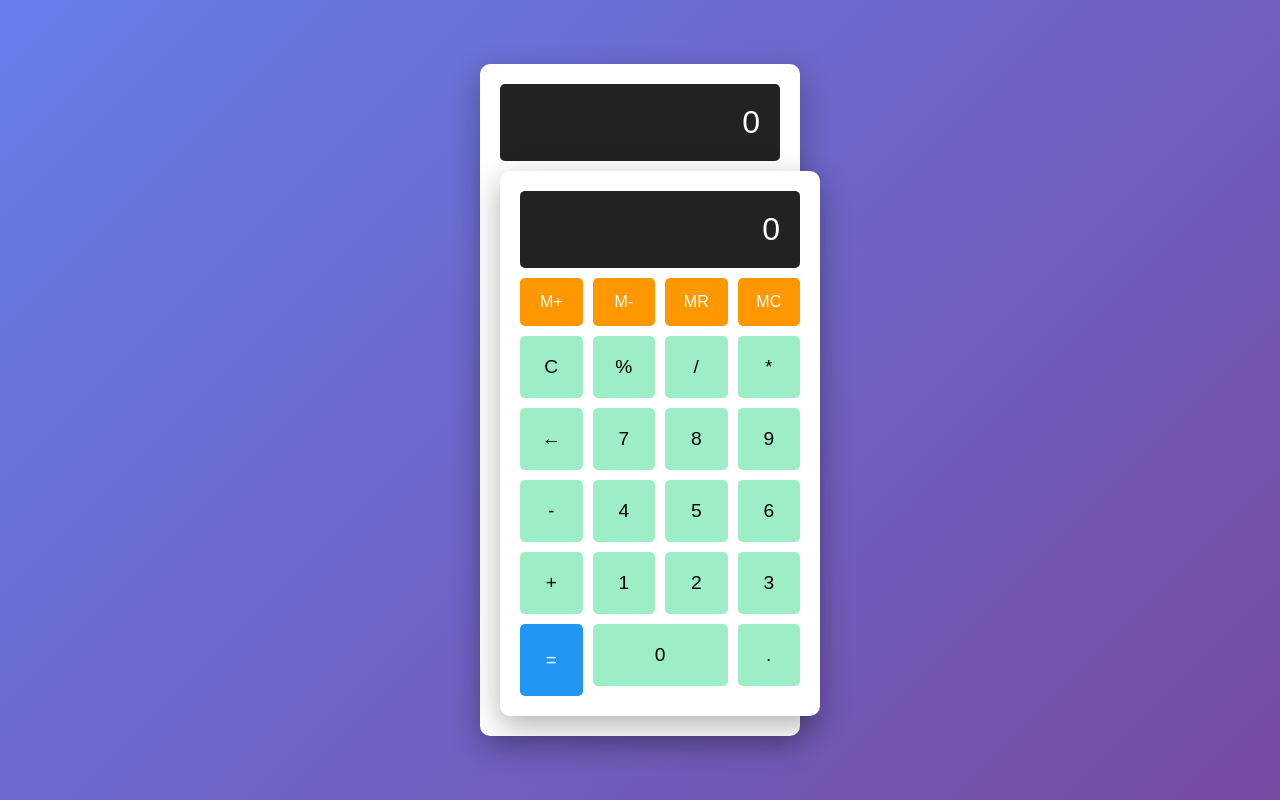
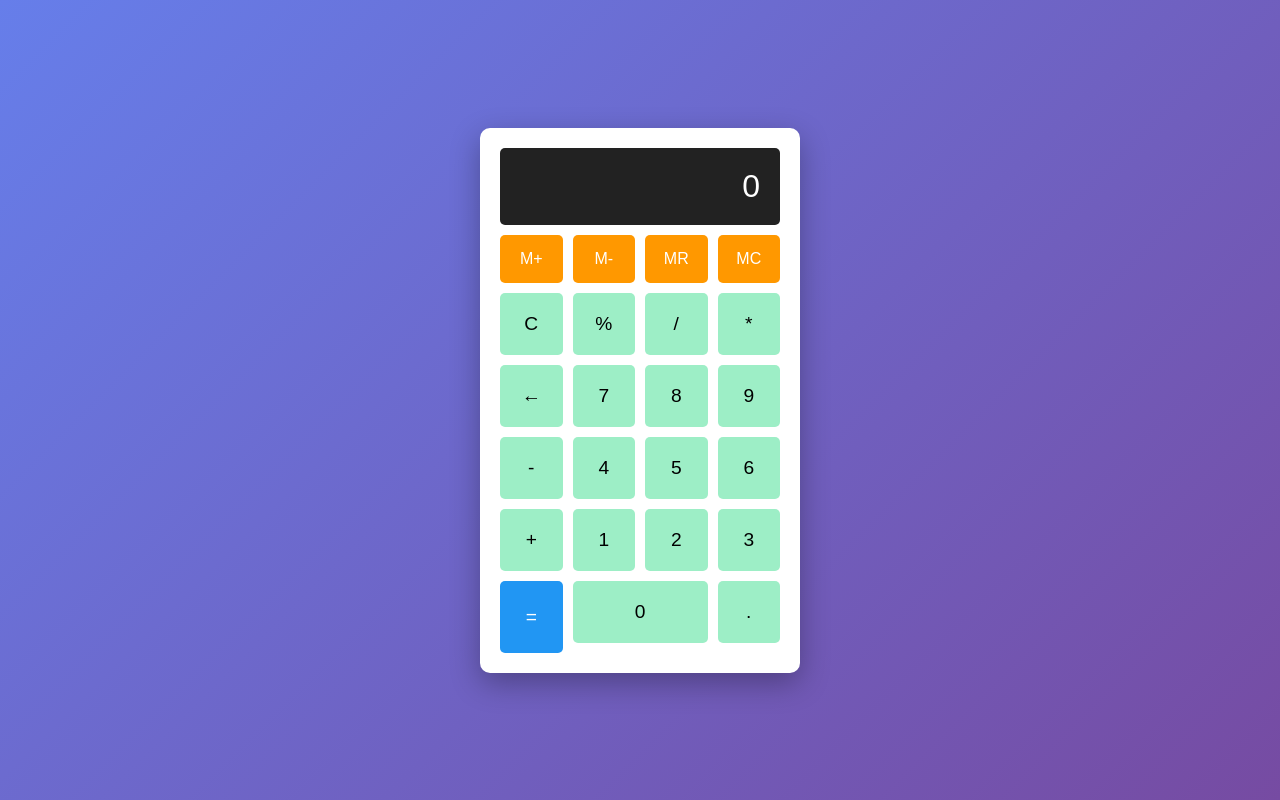
Before and after one commit to potfish123/calculator-app, a plain HTML site: page index.html in a window 1280 px wide. Drawn offline with Linux system fonts and the light colour scheme.

Commit message:
Fix html

```diff
--- a/index.html
+++ b/index.html
@@ -11,8 +11,7 @@
 <body>
     <div class="calculator">
         <div class="display" id="display">0</div>
-        <div class="calculator">
-    <div class="display" id="display">0</div>
+
 
     <!-- 新增記憶功能區 -->
     <div class="memory-buttons">
```
